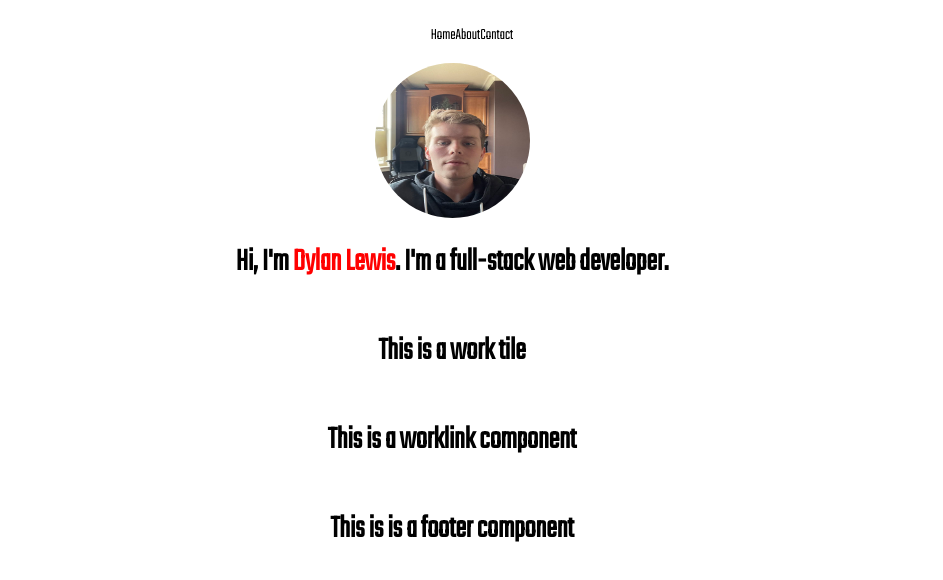
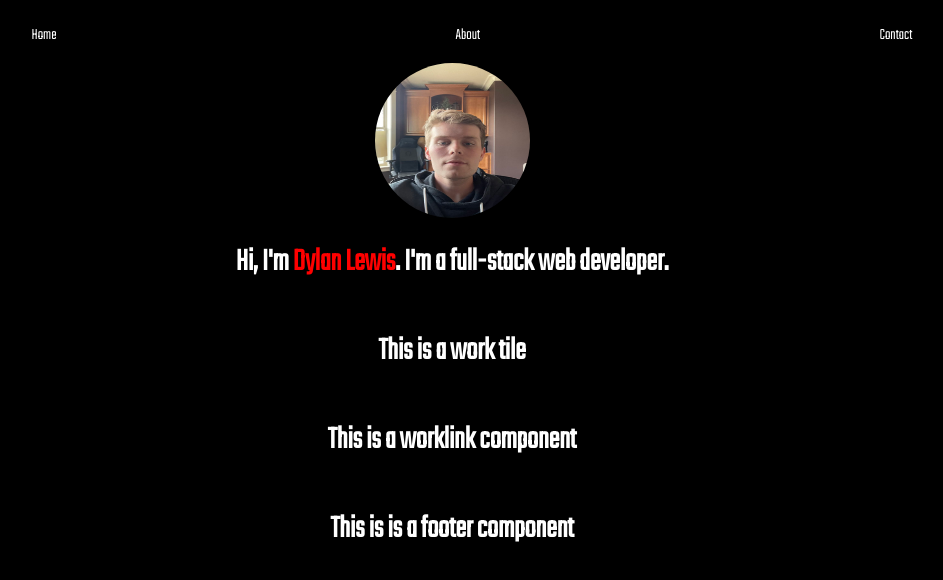
Before and after one commit to dyldlewis/personal-site, a React (Create React App) app: page / in a window 1280 px wide. Shown: the top 580 px of the page, without its empty margins (188-1131 px from the left). Built offline with nearby package versions, Linux system fonts and the light colour scheme.

Commit message:
modify navigation

```diff
--- a/src/App.css
+++ b/src/App.css
@@ -1,3 +1,7 @@
+* {
+   background-color: black;
+   }
+
 .container {
   display: flex;
   justify-content: center;
@@ -5,4 +9,6 @@
   align-items: center;
   margin: 0;
   padding: 0;
+  background-color: black;
+  color: white;
 }
--- a/src/components/Header/styles.css
+++ b/src/components/Header/styles.css
@@ -3,4 +3,5 @@ ul {
   flex-direction: row;
   justify-content: space-around;
   list-style-type: none;
+  width: 100vw;
 }
```
